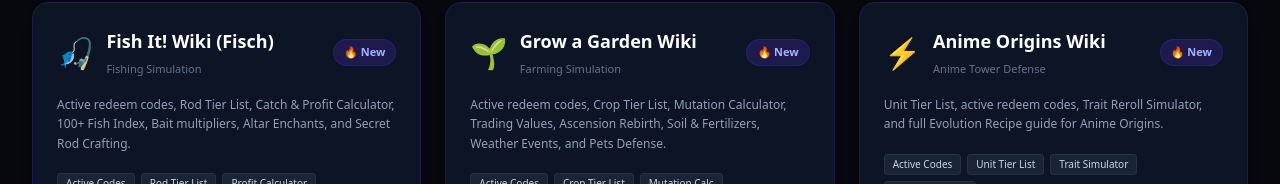
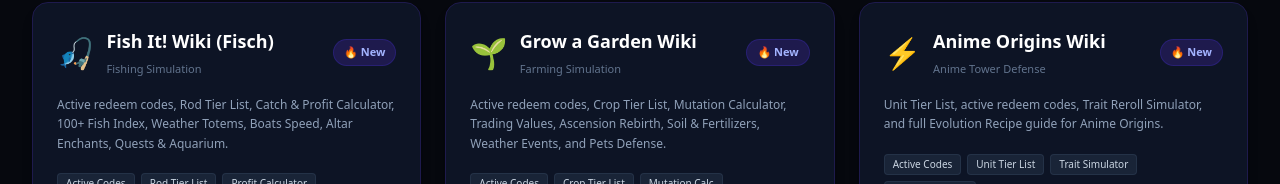
Before and after one commit to lianlele168/roblox-wiki-hub, a Next.js app: page / in a window 1280 px wide. Shown: the part 768-952 px from the top of the page. Built offline with nearby package versions, Linux system fonts and the light colour scheme.

Commit message:
update fish-it card to reflect 15 tools

```diff
--- a/src/app/page.tsx
+++ b/src/app/page.tsx
@@ -26,8 +26,8 @@ const WIKIS: GameWiki[] = [
     icon: '🎣',
     color: 'from-sky-500 to-cyan-600',
     badge: '🔥 New',
-    description: 'Active redeem codes, Rod Tier List, Catch & Profit Calculator, 100+ Fish Index, Bait multipliers, Altar Enchants, and Secret Rod Crafting.',
-    tags: ['Active Codes', 'Rod Tier List', 'Profit Calculator', 'Fish Database', 'Enchantments', 'Secret Crafting']
+    description: 'Active redeem codes, Rod Tier List, Catch & Profit Calculator, 100+ Fish Index, Weather Totems, Boats Speed, Altar Enchants, Quests & Aquarium.',
+    tags: ['Active Codes', 'Rod Tier List', 'Profit Calculator', 'Weather Totems', 'Boats Speed', 'Quests & NPCs']
   },
   {
     id: 'grow-a-garden',
```
